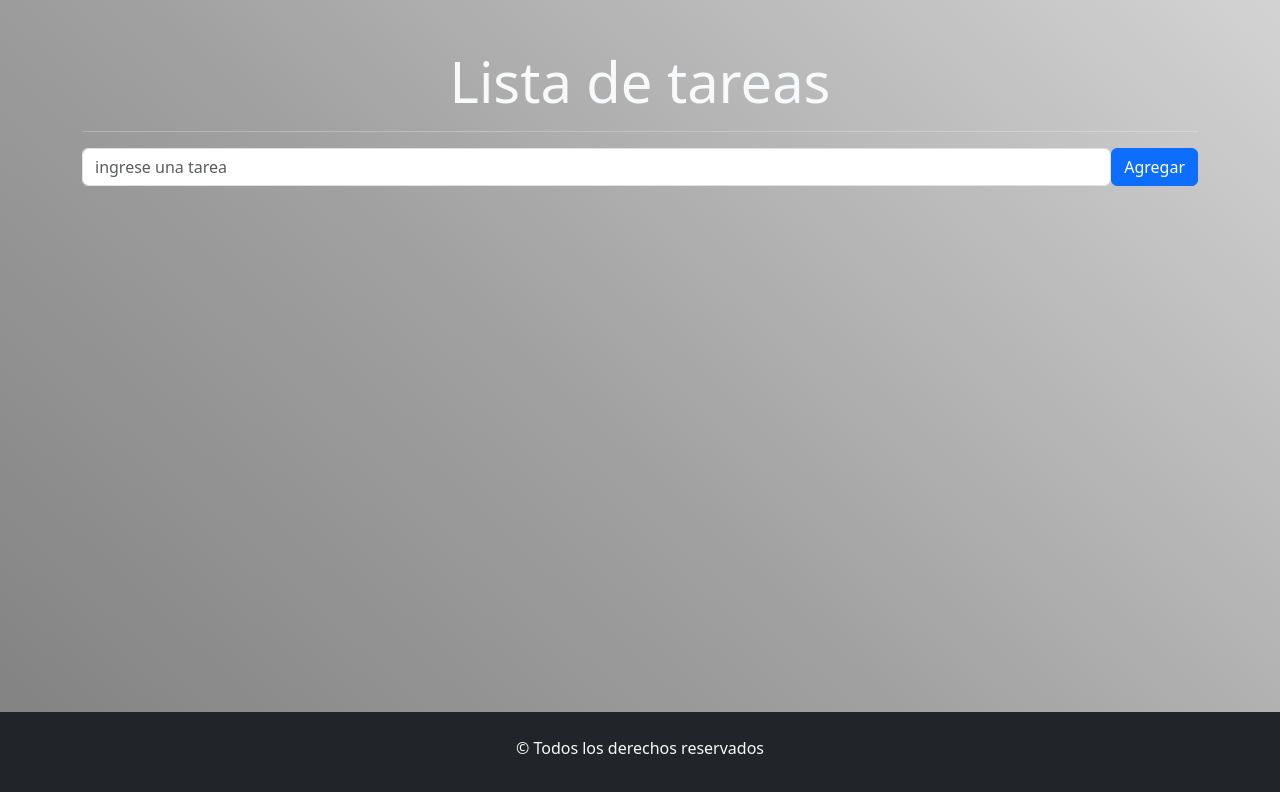
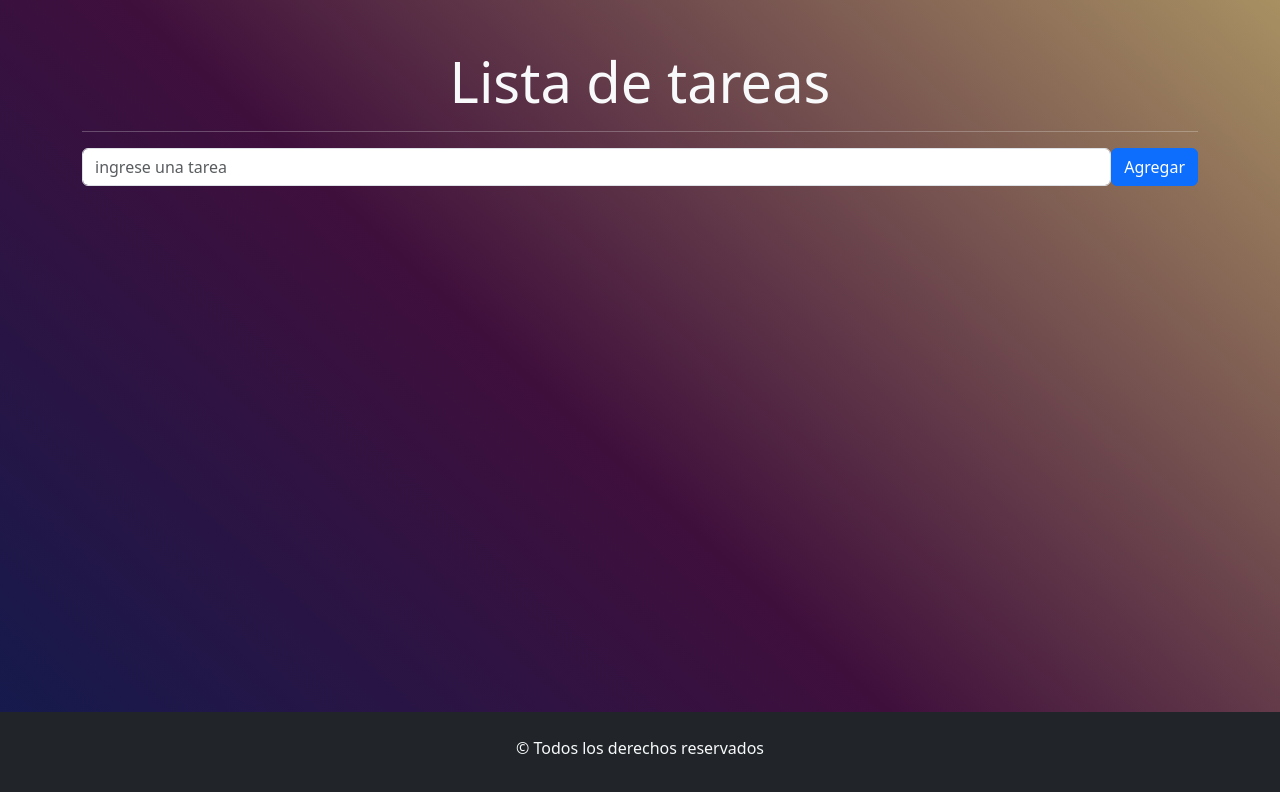
Before and after one commit to IsaiasPadros/listaTarea, a React (Vite) app: page / in a window 1280 px wide. Shown: the top 792 px of the page. Built offline with nearby package versions, Linux system fonts and the light colour scheme.

Commit message:
Cambiado de nombre y arreglado de boton Agregar

```diff
--- a/index.html
+++ b/index.html
@@ -4,7 +4,7 @@
     <meta charset="UTF-8" />
     <link rel="icon" type="image/svg+xml" href="/vite.svg" />
     <meta name="viewport" content="width=device-width, initial-scale=1.0" />
-    <title>Vite + React</title>
+    <title>Punto4-TpReact</title>
   </head>
   <body>
     <div id="root"></div>
--- a/src/App.css
+++ b/src/App.css
@@ -2,8 +2,8 @@
   min-height: 100vh;
   display: flex;
   flex-direction: column;
-  background-color: #808080;
-background-image: linear-gradient(43deg, #808080 0%, #A0A0A0 46%, #D3D3D3 100%);
+  background-color: #9197b0;
+  background-image: linear-gradient(43deg, #111b4e 0%, #3f0f3c 46%, #a89062 100%);
 
 }
 
--- a/src/components/FormularioTarea.jsx
+++ b/src/components/FormularioTarea.jsx
@@ -1,15 +1,12 @@
 import { Form, Button } from "react-bootstrap";
 import ListaTareas from "./ListaTareas.jsx";
-import { useEffect, useState } from "react";
+import {useState } from "react";
 
 const FormularioTarea = () => {
   const [tarea, setTarea] = useState("");
   const [listaTareas, setListaTareas] = useState([]);
 
-  useEffect(()=>{
-  console.log(`esto fue ejecutado con useEffect`)
-  }, [listaTareas])
-  //ejecutar solamente si se actualiza listaTareas
+
 
   const handleSubmit = (e) => {
     e.preventDefault();
@@ -38,7 +35,7 @@ const FormularioTarea = () => {
           value={tarea}
           onChange={(e) => setTarea(e.target.value)}
            />
-          <Button variant="primary">Agregar</Button>
+          <Button variant="primary" type="submit">Agregar</Button>
         </Form.Group>
       </Form>
       <ListaTareas propsListaTareas={listaTareas} borrarTarea={borrarTarea}></ListaTareas>
```
Also changed, not shown: 1 other file (tests, documents, lock files or other folders).
